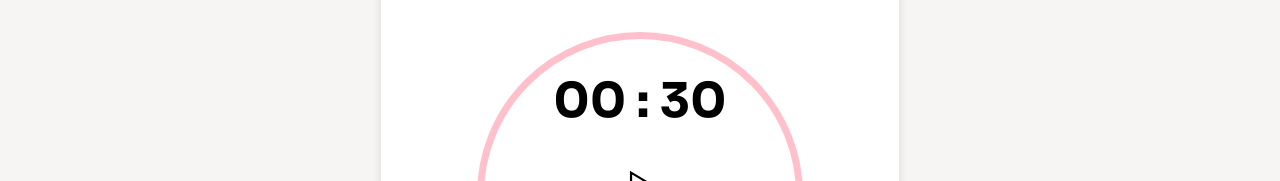
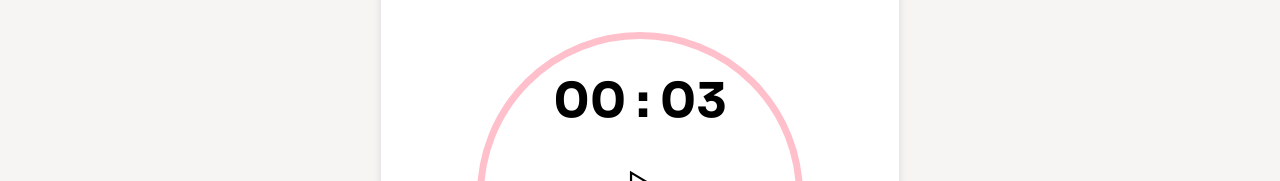
Before and after one commit to macmro7/organizer, a React (Create React App) app: page / in a window 1280 px wide. Shown: the part 751-932 px from the top of the page. Built offline with nearby package versions, Linux system fonts and the light colour scheme.

Commit message:
add initial state, change addTimer, handleDelete and changeCompletion functions

```diff
--- a/src/App.js
+++ b/src/App.js
@@ -1,4 +1,4 @@
-import { BrowserRouter, Route, Routes } from 'react-router-dom';
+import { BrowserRouter, Route, Routes } from 'react-router-dom'
 import { useState } from 'react'
 
 import Navbar from "./Components/Navbar"
@@ -7,8 +7,7 @@ import AddTimer from "./Components/AddTimer"
 import ManageTimers from "./Components/ManageTimers"
 import './App.css';
 
-function App() {
-  const [timers, setTimers] = useState([
+const timersInitialState = [
   {
     id: 1,
     name: "Exercise 1",
@@ -21,7 +20,7 @@ function App() {
   {
     id: 2,
     name: "Exercise 2",
-        seconds: 30,
+    seconds: 3,
     minutes: 0,
     isComplete: false,
     currentRep: 0,
@@ -36,9 +35,12 @@ function App() {
     currentRep: 0,
     targetRep: 1,
   }
-  ])
+]
 
-  function changeCompletion(id) {
+function App() {
+  const [timers, setTimers] = useState(timersInitialState)
+
+  /*function changeCompletion(id) {
     setTimers(prevTimer => (
       [
         ...prevTimer.slice(0,id - 1),
@@ -49,6 +51,38 @@ function App() {
         },
         ...prevTimer.slice(id)
     ]))
+  }*/
+
+  function changeCompletion(id) {
+    const newTimers = timers.map((timer) => ({ ...timer}))
+    const timerToUpdateIndex = newTimers.findIndex((timer) => timer.id === id)
+    const timerToUpdate = newTimers[timerToUpdateIndex]
+    const updatedTimer = {
+      ...timerToUpdate,
+      currentRep: timerToUpdate.currentRep + 1,
+      isComplete: timerToUpdate.currentRep + 1 >= timerToUpdate.targetRep
+    }
+    newTimers[timerToUpdateIndex] = updatedTimer
+    setTimers(newTimers)
+  }
+
+  function addTimer(newTimer) {
+    setTimers(prevTimer => {
+      const nextId = Math.max(...prevTimer.map((timer) => timer.id)) + 1
+      return [
+        ...prevTimer,
+        {
+          ...newTimer,
+          id: nextId
+        }
+      ]
+      })
+    }
+
+    console.log(timers)
+
+  function handleDelete(event) {
+    setTimers(prevTimers => prevTimers.filter((timer) => timer.id !== parseInt(event.target.id))) //parse wont be needed after changning types
   }
 
   const timersList = timers.map(item => {
@@ -61,41 +95,26 @@ function App() {
     )
   }).reverse()
 
-  function addTimer(newTimer) {
-    setTimers(prevTimer => ([
-      ...prevTimer,
-      {
-        ...newTimer,
-        id: prevTimer.length + 1
-      }
-    ]))
-  }
-
-  function handleDelete(event) {
-    console.log(timers.id)
-    console.log(event.target.id)
-    setTimers(prevTimers => prevTimers.filter(prevTimers => prevTimers.id !== parseInt(event.target.id))) // != didn't go trough build
-}
 
   return (
-    <div className="App">
+    <div className='App'>
       <BrowserRouter>
       <Navbar />
         <Routes>
-          <Route path="/" element={ timersList } />
+          <Route path='/' element={ timersList } />
           <Route
-            path="manage"
+            path='manage'
             element={
               <ManageTimers
                 timers={ timers }
                 handleDelete={ handleDelete }
               />}
           />
-          <Route path="/add" element={ <AddTimer handleClick={ addTimer } />} />
+          <Route path='/add' element={ <AddTimer handleClick={ addTimer } />} />
         </Routes>
       </BrowserRouter>
     </div>
-  );
+  )
 }
 
-export default App;
+export default App
```
Lines whose indentation alone changed are shown as unchanged.
